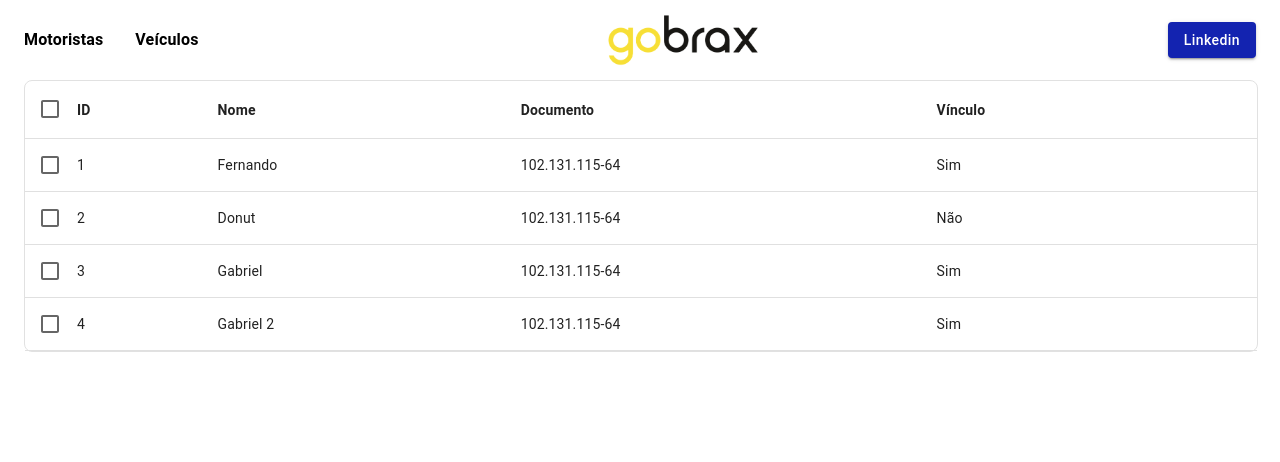
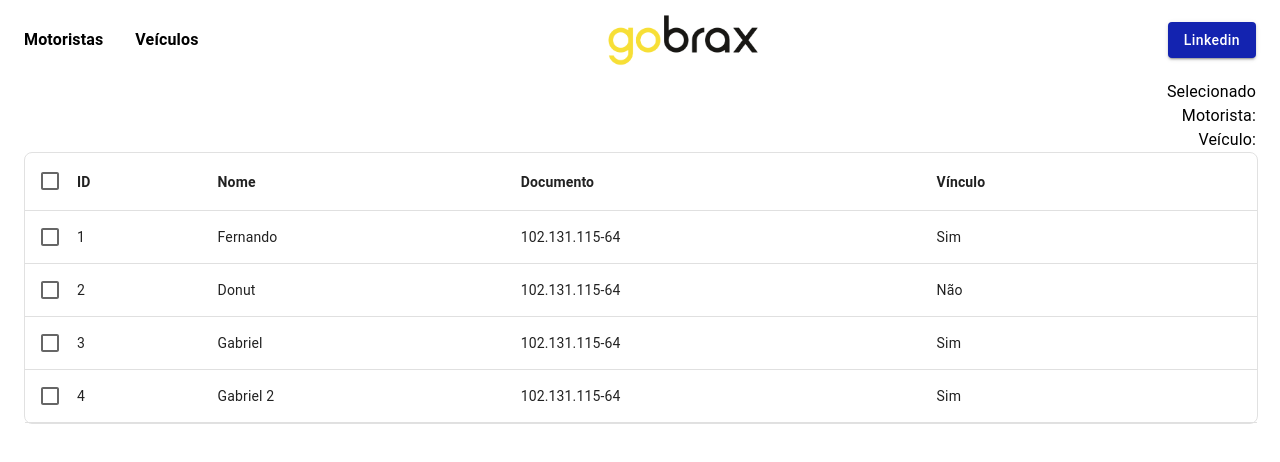
Before and after one commit to LukasdeSouza/gobrax, a React (Vite) app: page /drivers in a window 1280 px wide. Shown: the top 462 px of the page. Built offline with nearby package versions, Linux system fonts and the light colour scheme.

Commit message:
feature: criando component que detalhes os dados da row selecionada e adicionando-o ao RootLayout

```diff
--- /dev/null
+++ b/src/components/selectedData/index.jsx
@@ -0,0 +1,19 @@
+import { Stack, Typography } from "@mui/material"
+
+const SelectedData = ({driverName, vehiclePlate}) => {
+  return(
+    <Stack width={'100%'} alignItems={'flex-end'} justifyContent={'end'}>
+      <Typography variant='body1'>
+        Selecionado
+      </Typography>
+      <Typography variant='body1'>
+        Motorista: {driverName}
+      </Typography>
+      <Typography variant='body1'>
+        Veículo: {vehiclePlate}
+      </Typography>
+    </Stack>
+  )
+}
+
+export default SelectedData
--- a/src/routes/root.jsx
+++ b/src/routes/root.jsx
@@ -1,12 +1,14 @@
 import { Outlet } from "react-router-dom"
 import MenuAppBar from "../components/appBar"
 import { Stack } from "@mui/material"
+import SelectedData from "../components/selectedData"
 
 const RootLayout = () => {
   return (
     <>
       <MenuAppBar/>
       <Stack px={3}>
+        <SelectedData/>
         <Outlet/>
       </Stack>
     </>
```
